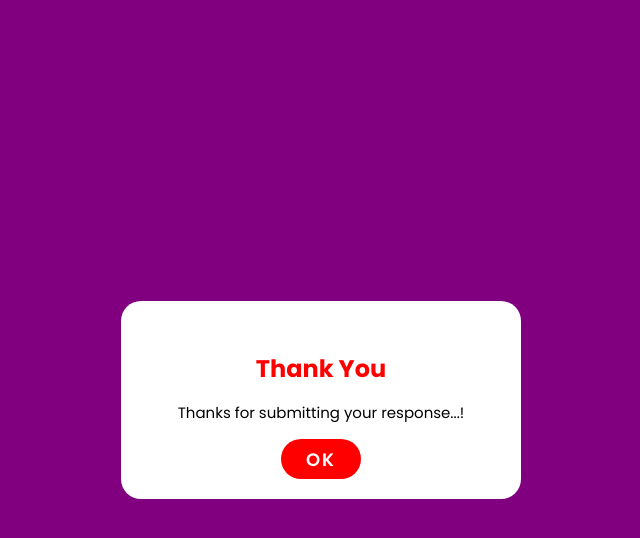
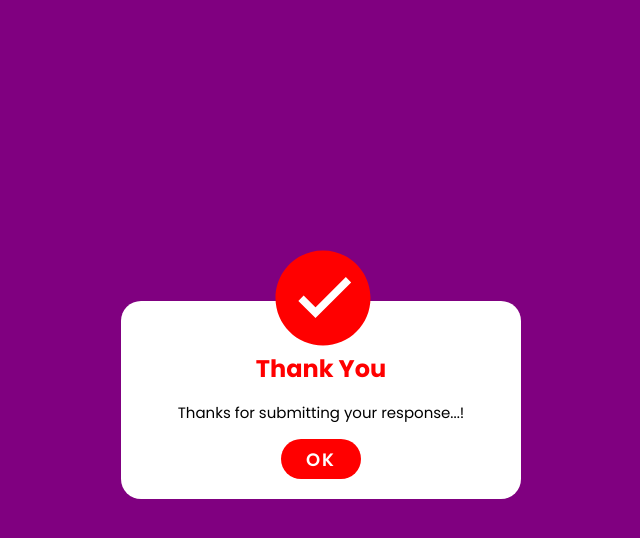
Before and after one commit to jamalsalim-js12/Pop-Up, a plain HTML site: page index.html in a window 1280 px wide. Both pictures are taken after a click on the button "SUBMIT". Shown: the whole page, without its empty margins (319-959 px from the left). Drawn offline with Linux system fonts and the light colour scheme.

Commit message:
SVG added

```diff
--- a/index.html
+++ b/index.html
@@ -13,7 +13,7 @@
     <div class="container">
         <button type="submit" class="submitBtn">SUBMIT</button>
         <div class="pop-up">
-            <img src="check.svg" alt="">
+            <img src="./images/check.svg" alt="">
             <h2>Thank You</h2>
             <p>Thanks for submitting your response...!</p>
             <button class="okBtn">OK</button>
```
Also changed, not shown: images/check.svg (added).
